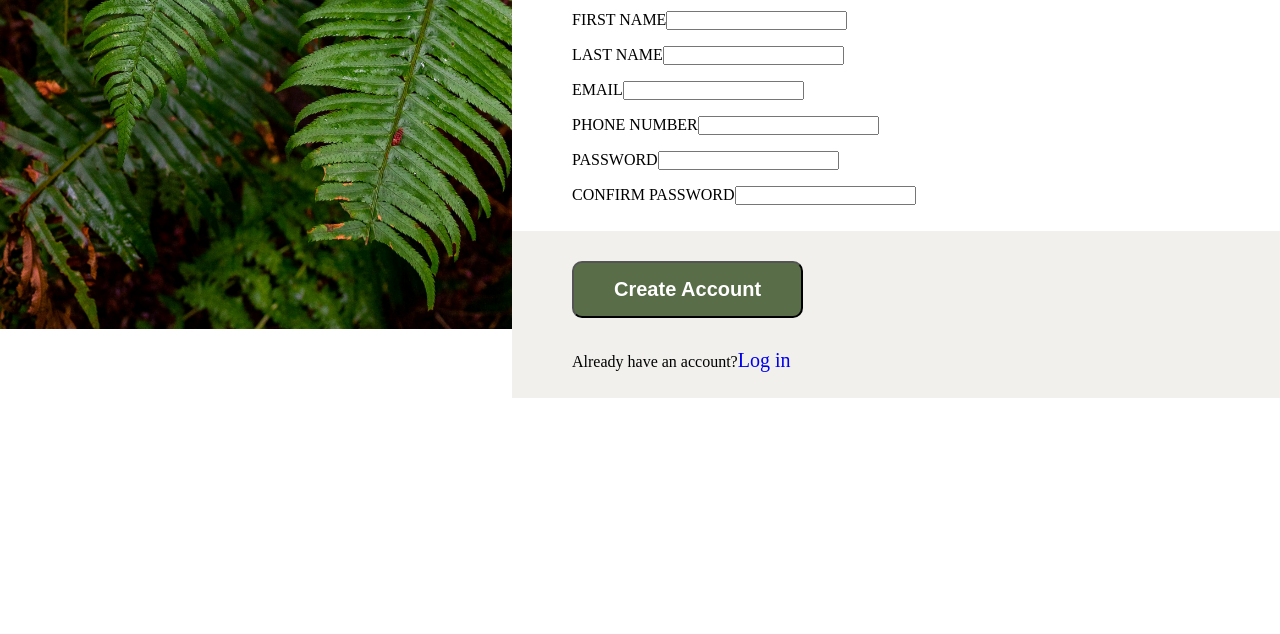
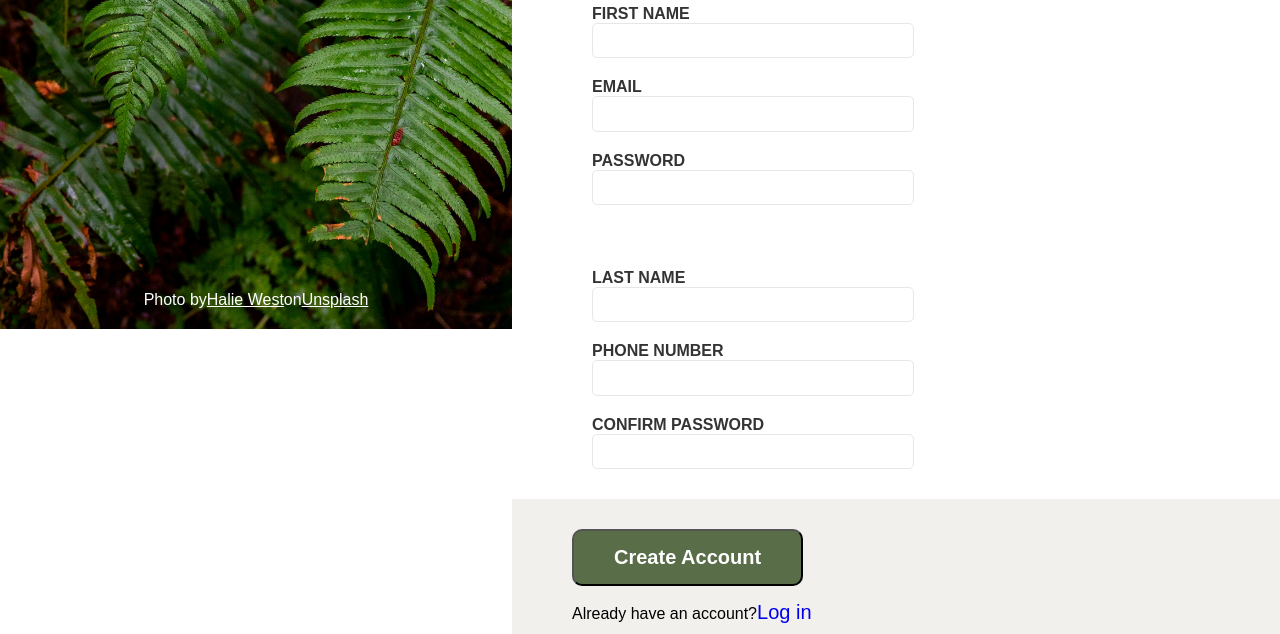
Before and after one commit to Someone-tensai/Sign-Up-Form, a plain HTML site: page index.html in a window 1280 px wide. Shown: the part 471-1105 px from the top of the page. Before the commit the page ends 869 px from the top, so only its background shows below. Drawn offline with Linux system fonts and the light colour scheme; a script that the page names is missing.

Commit message:
Form Styling

```diff
--- a/index.css
+++ b/index.css
@@ -1,38 +1,50 @@
-body , form, input{
+@font-face {
+  font-family: norse-bold;
+  src: url(Norse-Bold.otf);
+}
+
+body , form, input,p {
     margin:0 ;
     padding: 0;
+    font-family: sans-serif;
 }
 
 .container {
+    margin: 0;
     display: flex;
-
+    max-height: 100vh;
 
 }
+
 .left {
    position: relative;
-   flex: 1;
+   display: flex;
+   flex: 1 0 0;
+
 }
 
 .logo , .credits {
     position: absolute;
-
+     display: flex;
+    align-items: center;
+    justify-content: center;
+    color: white;
+    width: 100%;
 }
 
 .logo{
+
     background-color: rgba(0,0,0,0.5);
     top: 20vh;
     left: 0;
     height: 150px;
+    font-size: 100px;
 
+    font-family: norse-bold, sans-serif;
 }
 
-.logo , .credits{
-    width: 100%;
-    text-align: center;
-}
 .credits {
     bottom: 20px;
-    color: white;
 
 }
 .logo img {
@@ -60,19 +72,8 @@ body , form, input{
 }
 
 .right-mid {
-    padding: 10px 25vw 10px 60px;
-    /* box-shadow: 10; */
+    padding: 10px 10vw 10px 60px;
 
-}
-
-input:invalid {
-    border: 2px solid red;
-    background-color: red;
-}
-
-input:focus{
-    border: 3px solid lightblue;
-    box-shadow: 2px 2px 5px;
 }
 
 .right-bottom {
@@ -95,3 +96,45 @@ a {
     text-decoration: none;
     font-size: 20px;
 }
+
+
+ /* Form Styling */
+
+input[type="text"] {
+    border: 1px solid #E5E7EB;
+    border-radius: 5px;
+    width: 24em;
+    height: 2.5em;
+    padding:0;
+    margin:0;
+
+}
+
+label {
+    color: rgb(53, 51, 51);
+    font-weight: 700;
+}
+input:invalid {
+    border: 2px solid red;
+    background-color: red;
+}
+
+input:focus{
+    border: 3px solid rgb(52, 64, 236);
+    box-shadow: 0px 0px 10px rgb(52,64,236);
+
+}
+
+.form {
+    display: flex;
+    flex-wrap: wrap;
+    gap: 64px;
+    flex: 1;
+    padding: 20px;
+}
+
+.form-left, .form-right {
+    display: flex;
+    flex-direction: column;
+    gap: 20px;
+}
--- a/index.html
+++ b/index.html
@@ -27,8 +27,8 @@
 
         <div class="left">
 
-            <div><img class="bg" src="halie-west-25xggax4bSA-unsplash.jpg" alt="Green background"></div>
-            <div class="logo"><img src="odin-lined.png" alt="odin-logo"></div>
+            <img class="bg" src="halie-west-25xggax4bSA-unsplash.jpg" alt="Green background">
+            <div class="logo"><img src="odin-lined.png" alt="odin-logo">ODIN</div>
             <div class="credits">Photo by <u>Halie West</u> on <u>Unsplash</u></div>
         </div>
 
@@ -40,31 +40,35 @@
             </div>
 
             <div class="right-mid">
+                <p class="bold">Let's do this!</p>
+
                 <form action="#">
-                    <p class="bold">Let's do this!</p>
-                    <p>
-                        <label for="first_name">FIRST NAME</label><input type="text" id="first_name">
-                    </p>
+                    <div class="form">
+                        <div class="form-left">
+                            <p>
+                                <label for="first_name">FIRST NAME</label><br><input type="text" id="first_name">
+                            </p>
+                            <p>
+                                <label for="email">EMAIL</label><br><input type="text" id="email">
+                            </p>
+                            <p>
+                                <label for="password">PASSWORD</label><br><input type="text" id="password">
+                            </p>
+                        </div>
+                        <div class="form-right">
+                            <p>
+                                <label for="last_name">LAST NAME</label><br><input type="text" id="last_name">
+                            </p>
+                            <p>
+                                <label for="phone">PHONE NUMBER</label><br><input type="text" id="phone">
+                            </p>
 
-                    <p>
-                        <label for="last_name">LAST NAME</label><input type="text" id="last_name">
-                    </p>
+                            <p>
+                                <label for="confirm_password">CONFIRM PASSWORD</label><br><input type="text" id="confirm_password">
+                            </p>
+                        </div>
+                    </div>
 
-                    <p>
-                        <label for="email">EMAIL</label><input type="text" id="email">
-                    </p>
-
-                    <p>
-                        <label for="phone">PHONE NUMBER</label><input type="text" id="phone">
-                    </p>
-
-                    <p>
-                        <label for="password">PASSWORD</label><input type="text" id="password">
-                    </p>
-
-                    <p>
-                        <label for="confirm_password">CONFIRM PASSWORD</label><input type="text" id="confirm_password">
-                    </p>
                 </form>
             </div>
 
```
Also changed, not shown: index.js (deleted).
